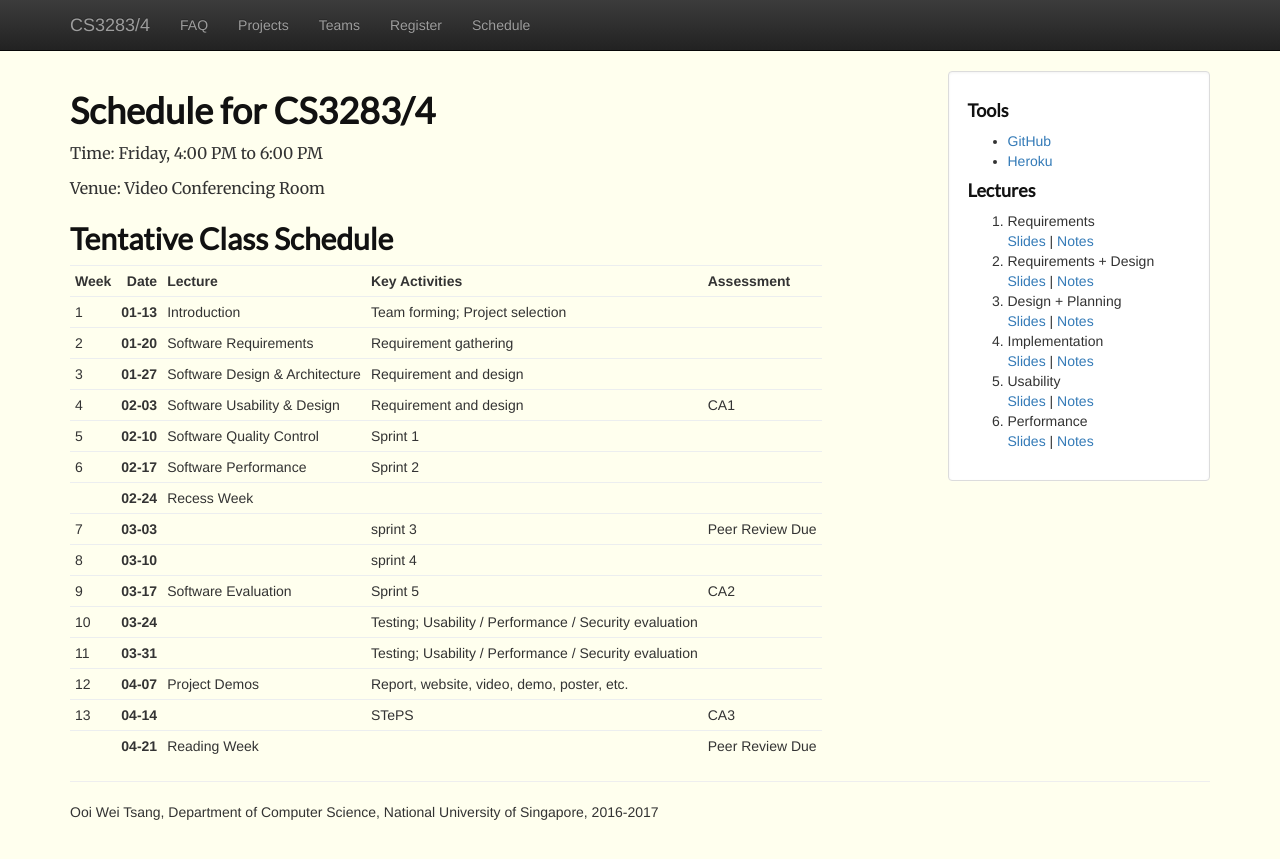
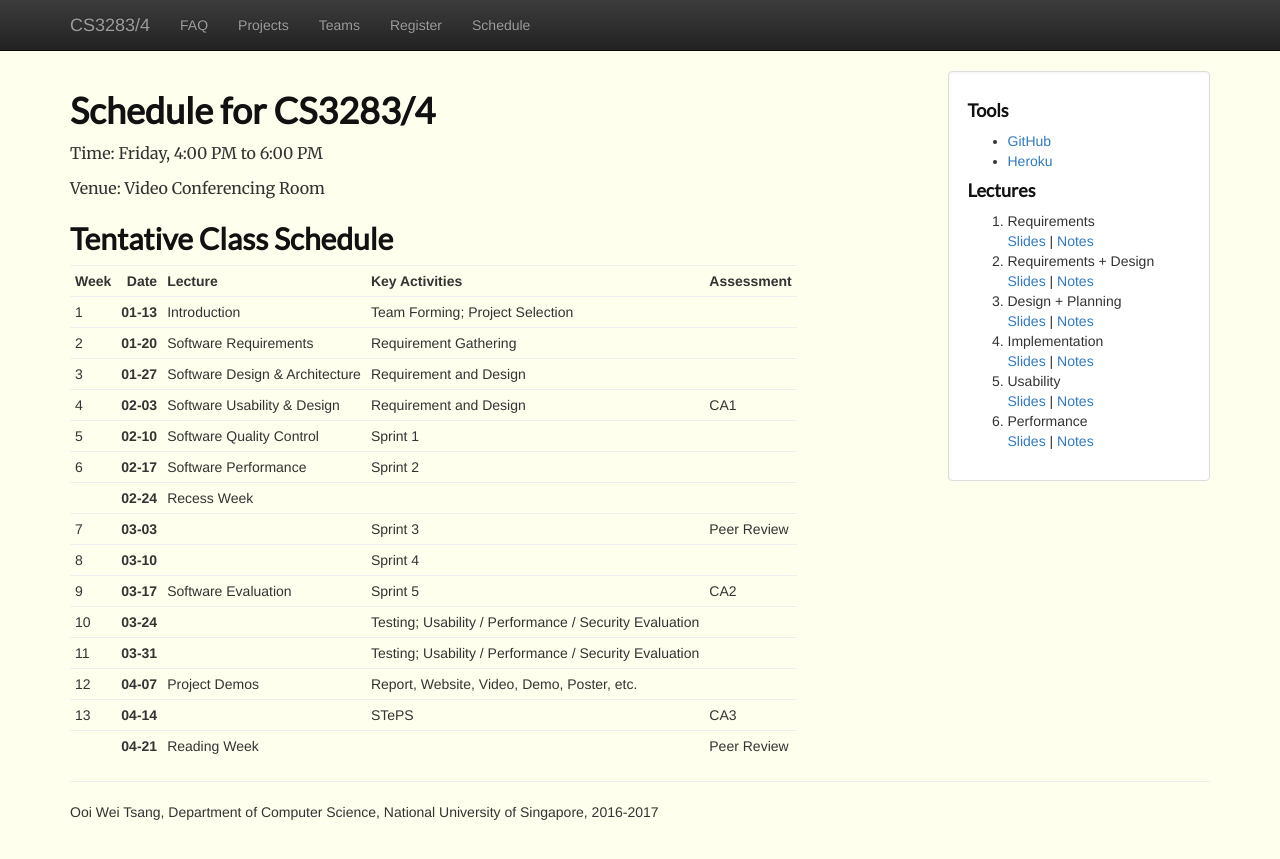
Before and after one commit to nus-mtp/1617, a Jekyll site: the page built from schedule.md, in a window 1280 px wide. Shown: the top 859 px of the page. Built offline with Jekyll 4.4.1, drawn with Linux system fonts in a browser that asks for light colours; nearby versions of some CDN libraries.

Commit message:
Fixed typos

```diff
--- a/schedule.md
+++ b/schedule.md
@@ -13,18 +13,18 @@ Venue: Video Conferencing Room
 
 |Week| Date      | Lecture                 | Key Activities | Assessment |
 |-|----------:|:------------------------|:---------|:-----------|
-|1| **01-13** | Introduction| Team forming; Project selection | |
-|2| **01-20** | Software Requirements| Requirement gathering | |
-|3| **01-27** | Software Design &amp; Architecture| Requirement and design ||
-|4| **02-03** | Software Usability &amp; Design| Requirement and design | CA1 |
+|1| **01-13** | Introduction| Team Forming; Project Selection | |
+|2| **01-20** | Software Requirements| Requirement Gathering | |
+|3| **01-27** | Software Design &amp; Architecture| Requirement and Design ||
+|4| **02-03** | Software Usability &amp; Design| Requirement and Design | CA1 |
 |5| **02-10** | Software Quality Control| Sprint 1|  |
 |6| **02-17** | Software Performance | Sprint 2 | |
 || **02-24** | Recess Week |||
-|7| **03-03** | | sprint 3 | Peer Review Due |
-|8| **03-10** | | sprint 4 |  |
+|7| **03-03** | | Sprint 3 | Peer Review |
+|8| **03-10** | | Sprint 4 |  |
 |9| **03-17** | Software Evaluation | Sprint 5 | CA2 |
-|10| **03-24** | | Testing; Usability / Performance / Security evaluation | |
-|11| **03-31** | | Testing; Usability / Performance / Security evaluation | |
-|12| **04-07** | Project Demos | Report, website, video, demo, poster, etc. ||
+|10| **03-24** | | Testing; Usability / Performance / Security Evaluation | |
+|11| **03-31** | | Testing; Usability / Performance / Security Evaluation | |
+|12| **04-07** | Project Demos | Report, Website, Video, Demo, Poster, etc. ||
 |13| **04-14** | |STePS| CA3 |
-|| **04-21** | Reading Week || Peer Review Due |
+|| **04-21** | Reading Week || Peer Review |
```
